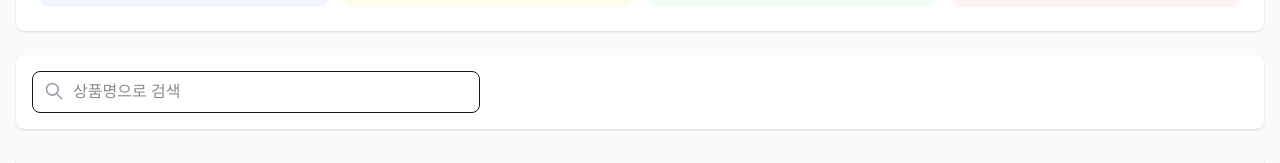
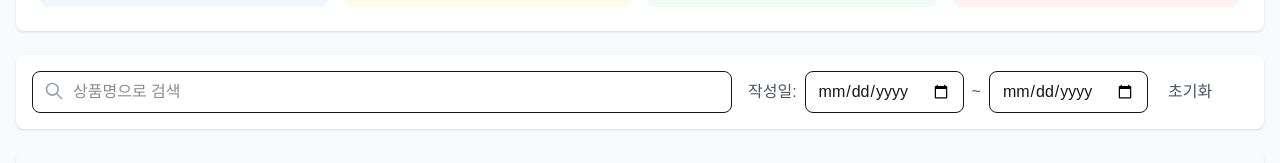
Before and after one commit to treejh/JUSEYO, a Next.js app in the folder frontend/: page /item/supplyrequest/list in a window 1280 px wide. Shown: the part 277-440 px from the top of the page. Built offline with nearby package versions, Linux system fonts and the light colour scheme; no server answers.

Commit message:
[ front / style ] 174 : 비품요청서 리스트 날짜 필터 기능 추가

```diff
--- a/frontend/src/app/item/supplyrequest/list/page.tsx
+++ b/frontend/src/app/item/supplyrequest/list/page.tsx
@@ -37,6 +37,8 @@ export default function SupplyRequestListPage() {
     size: 10,
   });
   const [searchKeyword, setSearchKeyword] = useState("");
+  const [startDate, setStartDate] = useState("");
+  const [endDate, setEndDate] = useState("");
 
   const fetchRequests = async () => {
     setLoading(true);
@@ -75,9 +77,26 @@ export default function SupplyRequestListPage() {
     return new Date(dateString).toLocaleDateString();
   };
 
-  const filteredRequests = requests.filter((req) =>
-    req.productName.toLowerCase().includes(searchKeyword.toLowerCase())
-  );
+  const filteredRequests = requests.filter((req) => {
+    const matchesKeyword = req.productName
+      .toLowerCase()
+      .includes(searchKeyword.toLowerCase());
+
+    if (!matchesKeyword) return false;
+
+    if (startDate || endDate) {
+      const reqDate = new Date(req.createdAt);
+
+      if (startDate && new Date(startDate) > reqDate) return false;
+      if (endDate) {
+        const endDateTime = new Date(endDate);
+        endDateTime.setHours(23, 59, 59);
+        if (endDateTime < reqDate) return false;
+      }
+    }
+
+    return true;
+  });
 
   const handleSearch = (e: React.ChangeEvent<HTMLInputElement>) => {
     setSearchKeyword(e.target.value);
@@ -162,7 +181,9 @@ export default function SupplyRequestListPage() {
 
         {/* 검색 섹션 */}
         <div className="bg-white rounded-lg shadow-sm p-4 mb-6">
-          <div className="max-w-md">
+          <div className="flex flex-wrap gap-4">
+            {/* 상품명 검색 */}
+            <div className="flex-1 min-w-[300px]">
               <div className="relative">
                 <input
                   type="text"
@@ -184,6 +205,34 @@ export default function SupplyRequestListPage() {
                     d="M21 21l-6-6m2-5a7 7 0 11-14 0 7 7 0 0114 0z"
                   />
                 </svg>
+              </div>
+            </div>
+
+            {/* 날짜 필터 */}
+            <div className="flex items-center gap-2 min-w-[500px]">
+              <span className="text-gray-600">작성일:</span>
+              <input
+                type="date"
+                value={startDate}
+                onChange={(e) => setStartDate(e.target.value)}
+                className="px-3 py-2 border rounded-lg focus:outline-none focus:ring-2 focus:ring-blue-500"
+              />
+              <span className="text-gray-600">~</span>
+              <input
+                type="date"
+                value={endDate}
+                onChange={(e) => setEndDate(e.target.value)}
+                className="px-3 py-2 border rounded-lg focus:outline-none focus:ring-2 focus:ring-blue-500"
+              />
+              <button
+                onClick={() => {
+                  setStartDate("");
+                  setEndDate("");
+                }}
+                className="px-3 py-2 text-gray-600 hover:text-gray-800"
+              >
+                초기화
+              </button>
             </div>
           </div>
         </div>
```
Lines whose indentation alone changed are shown as unchanged.
